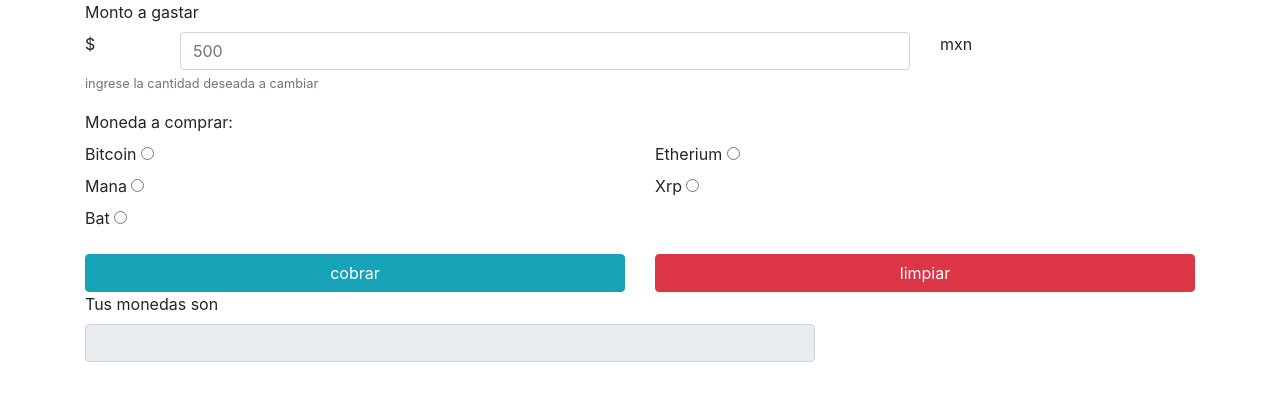
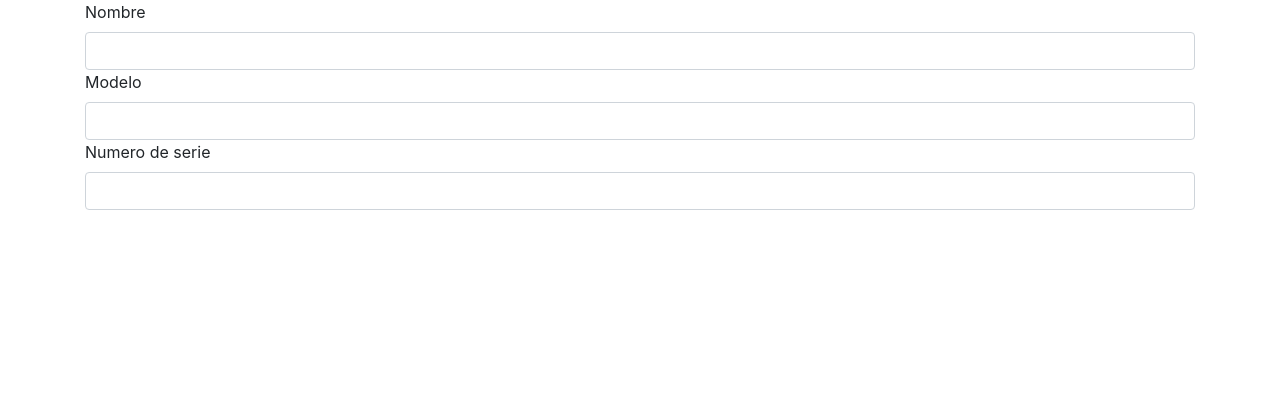
Before and after one commit to MatitodhPaker/equipos, a PHP site: page /ingresarequipo.php in a window 1280 px wide. Shown: the part 86-487 px from the top of the page. Run offline with PHP 8.4, Linux system fonts and the light colour scheme.

Commit message:
se corrije el archivo de ingresarequipo.php

```diff
--- a/ingresarequipo.php
+++ b/ingresarequipo.php
@@ -23,52 +23,15 @@
         <div class="col">
         <form method="post" onsubmit="return calcular()" id="frmcmoneda">
         <div class="form-group">
-                  <label for="monto">Monto a gastar</label>
-                  <div class="row">
-                  <div class="col-sm-1">$</div>
-                  <div class="col-sm-8"><input type="number" id="monto" class="form-control" placeholder="500" required pattern="[0-9]+" min="1" max="800000"></div>
-                  <div class="col">mxn</div>
-                  </div>
-                  <small id="helpId" class="text-muted">ingrese la cantidad deseada a cambiar</small>
-                </div>
-                <div class="form-group">
-                  <label for="radios">Moneda a comprar:</label>
             <div class="row">
               <div class="col">
-                      <label for="bitcoin">Bitcoin</label>
-                      <input type="radio" name="moneda" id="bitcoin" value="bitcoin">
-                      <br>
-                      <label for="mana">Mana</label>
-                      <input type="radio" name="moneda" id="mana" value="mana">
-                      <br>
-                      <label for="bat">Bat</label>
-                      <input type="radio" name="moneda" id="bat" value="bat">
-                    </div>
-                    <div class="col">
-                      <label for="etherium">Etherium</label>
-                      <input type="radio" name="moneda" id="etherium" value="etherium">
-                      <br>
-                      <label for="xrp">Xrp</label>
-                      <input type="radio" name="moneda" id="xrp" value="xrp">
-                    </div>
-                  </div>
-                </div>
-                <div class="form-group">
-                  <div class="row">
-                    <div class="col">
-                    <button class="btn btn-info btn-block">cobrar</button>
-                    </div>
-                    <div class="col">
-                      <span class="btn btn-danger btn-block" onclick="limpiar()">limpiar</span>
-                    </div>
-                  </div>
-                  <div class="row">
-                    <div class="col">
-                      <label>Tus monedas son</label>
-                      <div class="row">
-                        <div class="col-sm-8"><input type="number" id="total" class="form-control" disabled></div>
-                        <div class="col" id="cmoneda"></div>
-                      </div>
+                <div id="idUsuario" hidden></div>
+                <label for="nombreU">Nombre</label>
+                <input type="text" name="nombreU" id="nombreU" class="form-control" required>
+                <label for="modeloU">Modelo</label>
+                <input type="text" name="modeloU" id="modeloU" class="form-control">
+                <label for="numeroserieU">Numero de serie</label>
+                <input type="text" name="numeroserieU" id="numeroserieU" class="form-control">
               </div>
             </div>
           </div>
```
Lines whose indentation alone changed are shown as unchanged.
